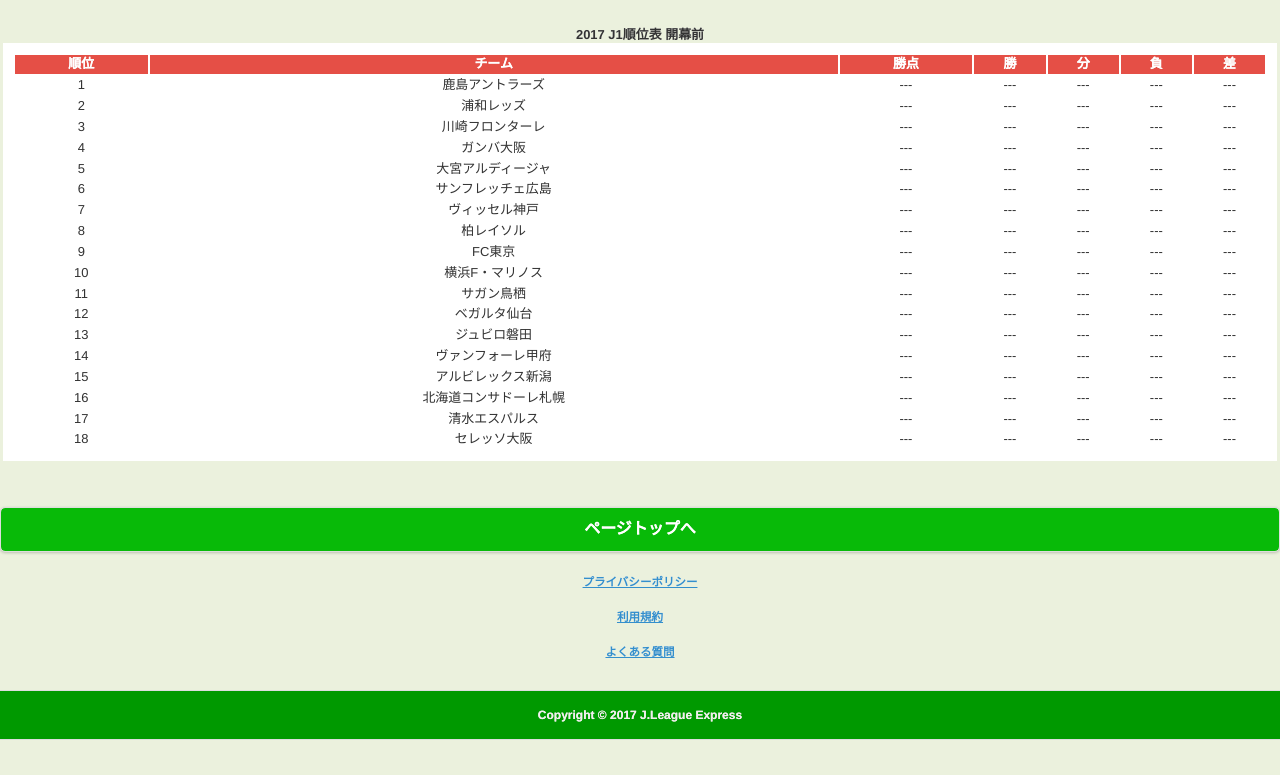
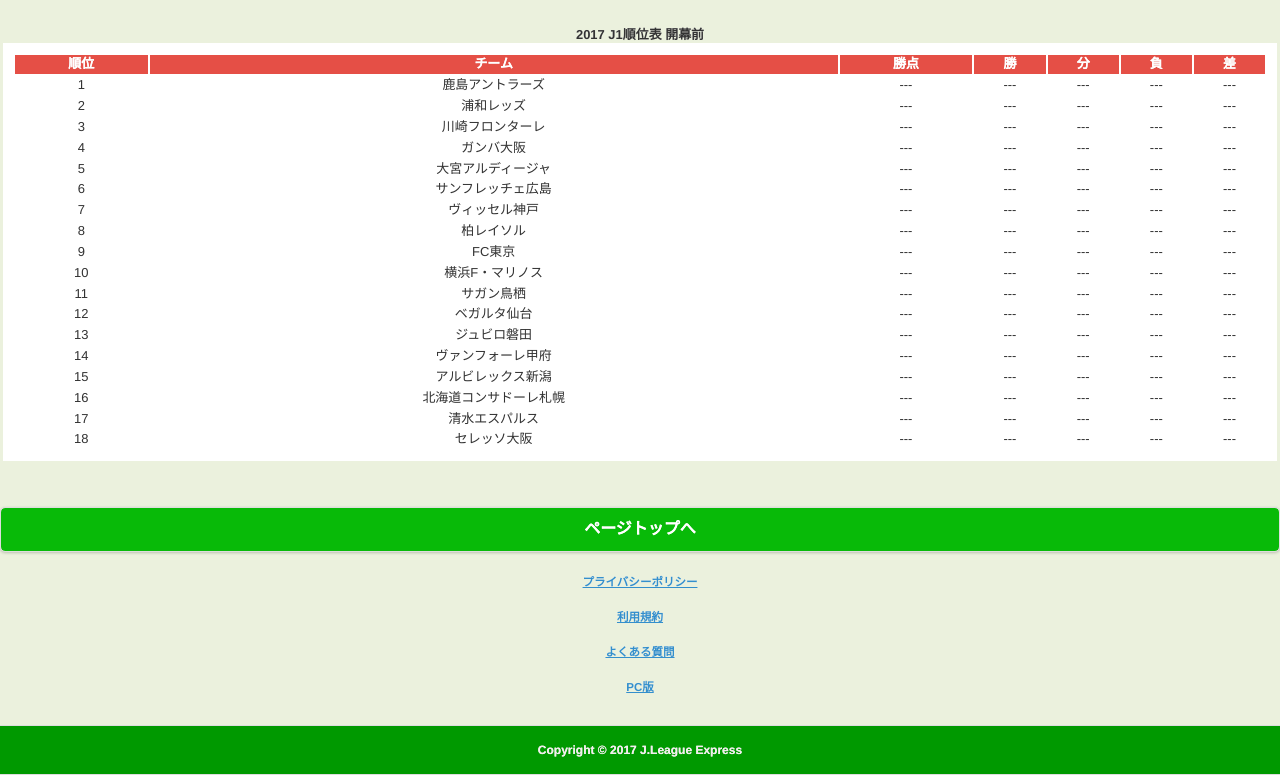
Before and after one commit to piko525/J.League-Express-Mobile, a plain HTML site: page data.html in a window 1280 px wide. Shown: the part 96-871 px from the top of the page. Before the commit the page ends 836 px from the top, so only its background shows below. Drawn offline with Linux system fonts and the light colour scheme.

Commit message:
全ページにPC版リンクを追加

```diff
--- a/data.html
+++ b/data.html
@@ -652,6 +652,7 @@
                         <li><a href="privacy.html" data-ajax="false">プライバシーポリシー</a></li>
                         <li><a href="kiyaku.html" data-ajax="false">利用規約</a></li>
                         <li><a href="question.html" data-ajax="false">よくある質問</a></li>
+                        <li><a href="https://piko525.github.io/J.League-Express" data-ajax="false">PC版</a></li>
                     </ul>
                 </div>
             </div>
```
Also changed, not shown: kiyaku.html (+1 -0 lines), news.html (+1 -0 lines), photo.html (+1 -0 lines), privacy.html (+1 -0 lines), question.html (+1 -0 lines), stadium.html (+1 -0 lines), ymvp.html (+1 -0 lines).
